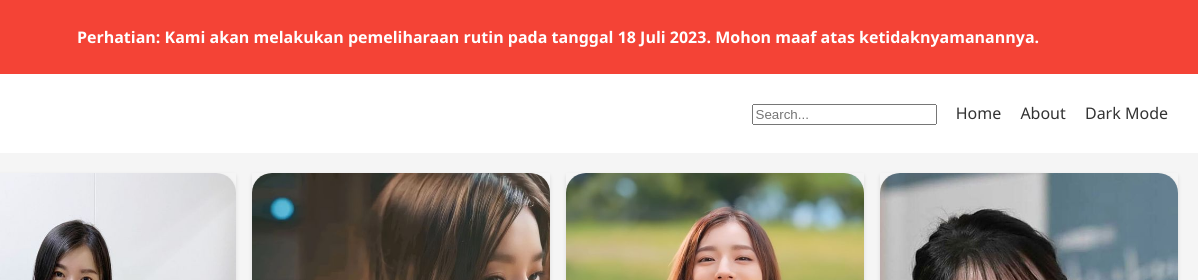
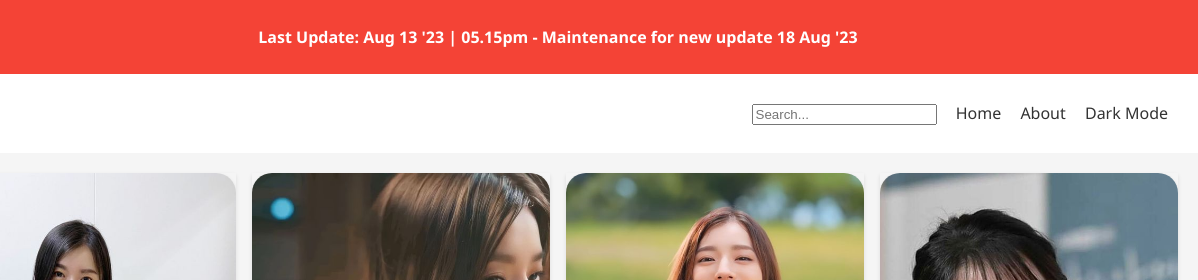
Before and after one commit to Violet077/Violet077.github.io, a plain HTML site: page index.html in a window 1280 px wide. Shown: the top 280 px of the page, 82-1280 px from the left. Drawn offline with Linux system fonts and the light colour scheme.

Commit message:
Update index.html

```diff
--- a/index.html
+++ b/index.html
@@ -9,7 +9,7 @@
 </head>
 <body>
 	<div class="maintenance-banner">
-		<p>Perhatian: Kami akan melakukan pemeliharaan rutin pada tanggal 18 Juli 2023. Mohon maaf atas ketidaknyamanannya.</p>
+		<p>Last Update: Aug 13 '23 | 05.15pm - Maintenance for new update 18 Aug '23</p>
 		</div>
 		<!-- Sisanya dari konten situs Anda -->
 
```
